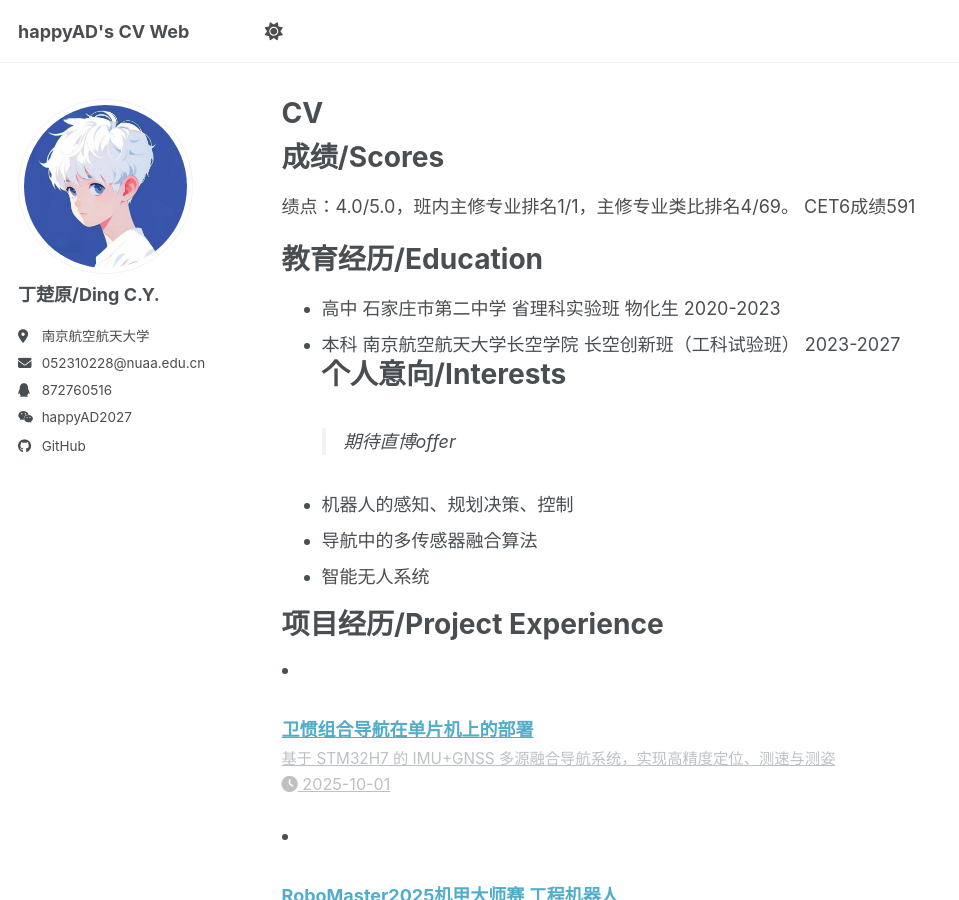
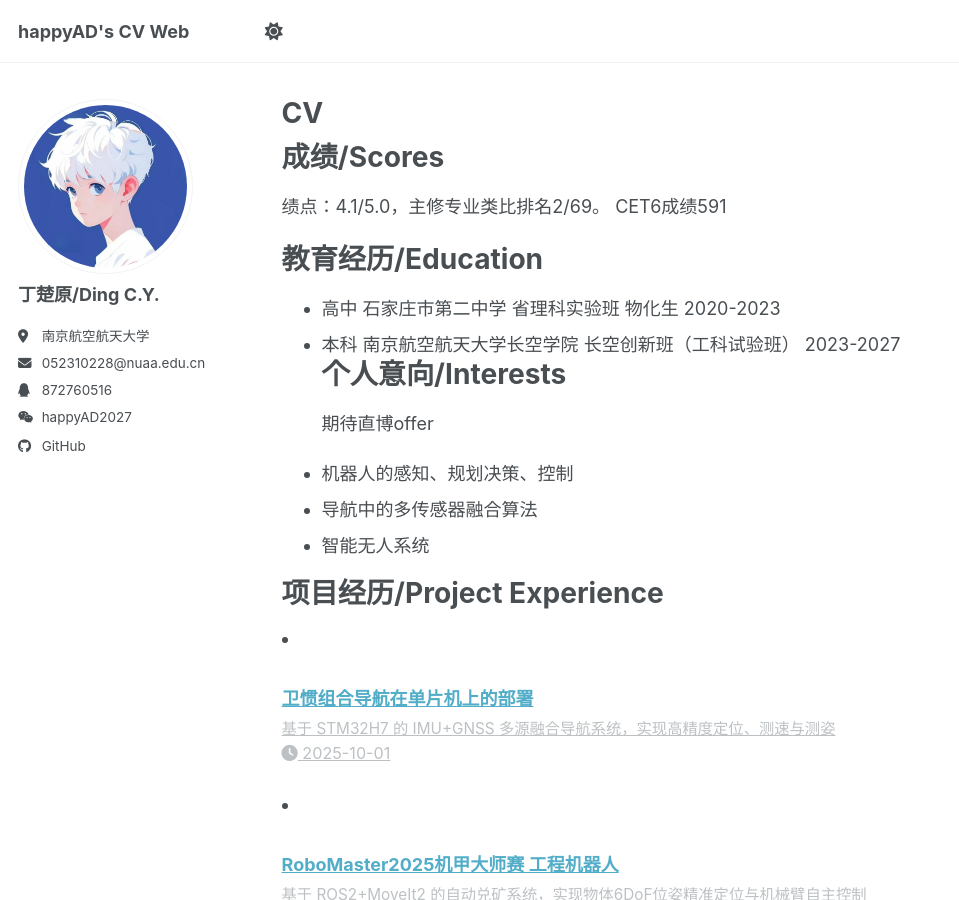
Before and after one commit to happyADD/happyADD.github.io, a Jekyll site: the page built from _pages/cv.md, in a window 1280 px wide and 900 px high. Shown: the whole window, without its empty margins (0-959 px from the left). Built offline with Jekyll 4.4.1, drawn with Linux system fonts in a browser that asks for light colours; a script bundle is joined from its source files by our own code; library files that are not in the unit come from our copies.

Commit message:
【update】

```diff
--- a/_pages/cv.md
+++ b/_pages/cv.md
@@ -10,7 +10,7 @@ redirect_from:
 <!-- {% include base_path %} -->
 
 # 成绩/Scores
-绩点：4.0/5.0，班内主修专业排名1/1，主修专业类比排名4/69。
+绩点：4.1/5.0，主修专业类比排名2/69。
 CET6成绩591
 
 教育经历/Education
@@ -18,7 +18,7 @@ CET6成绩591
 * 高中 石家庄市第二中学 省理科实验班 物化生 2020-2023
 * 本科 南京航空航天大学长空学院 长空创新班（工科试验班） 2023-2027
 # 个人意向/Interests
->期待直博offer
+期待直博offer
 - 机器人的感知、规划决策、控制
 - 导航中的多传感器融合算法
 - 智能无人系统
```
Also changed, not shown: _pages/about.md (+1 -1 lines).
